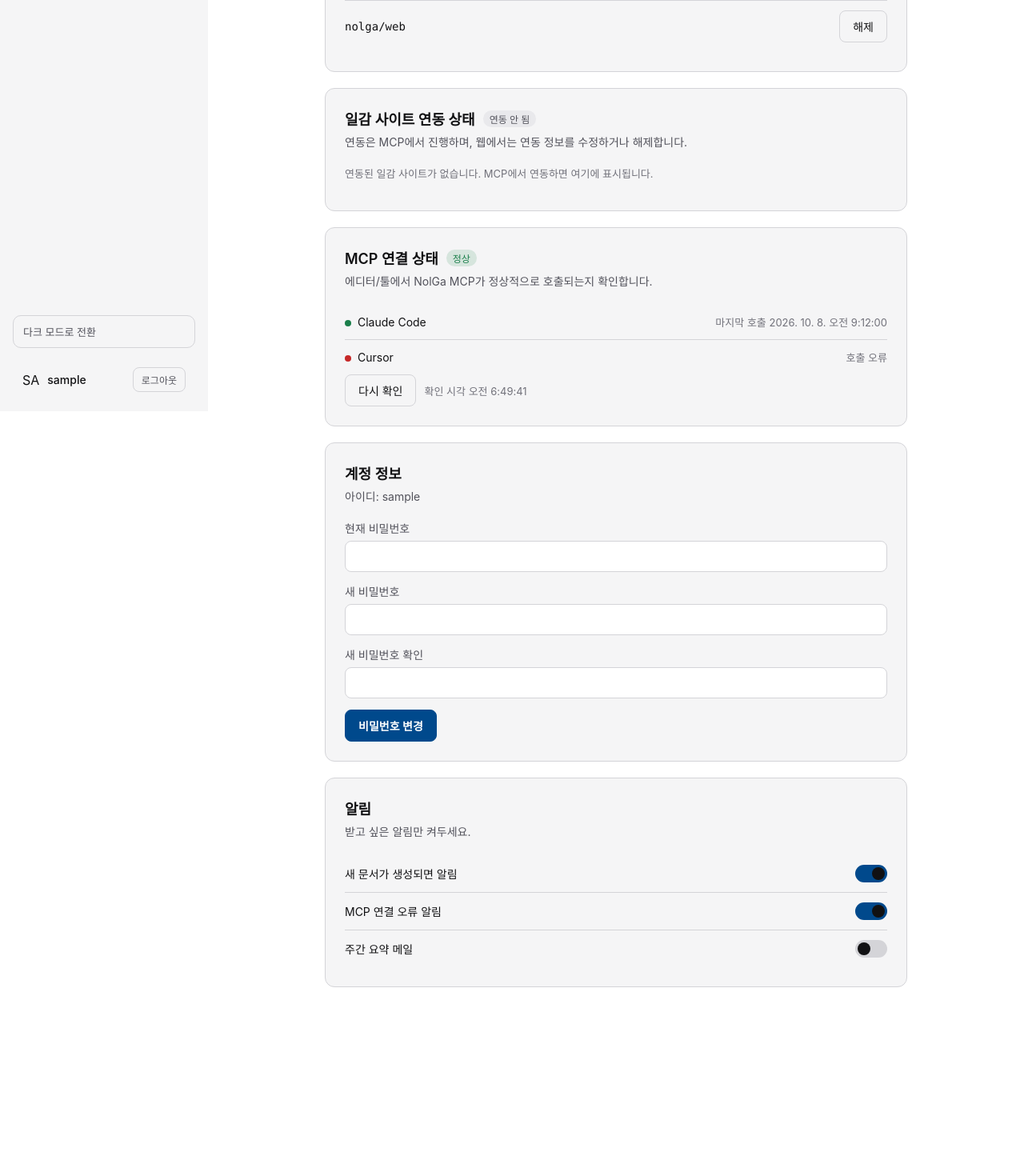
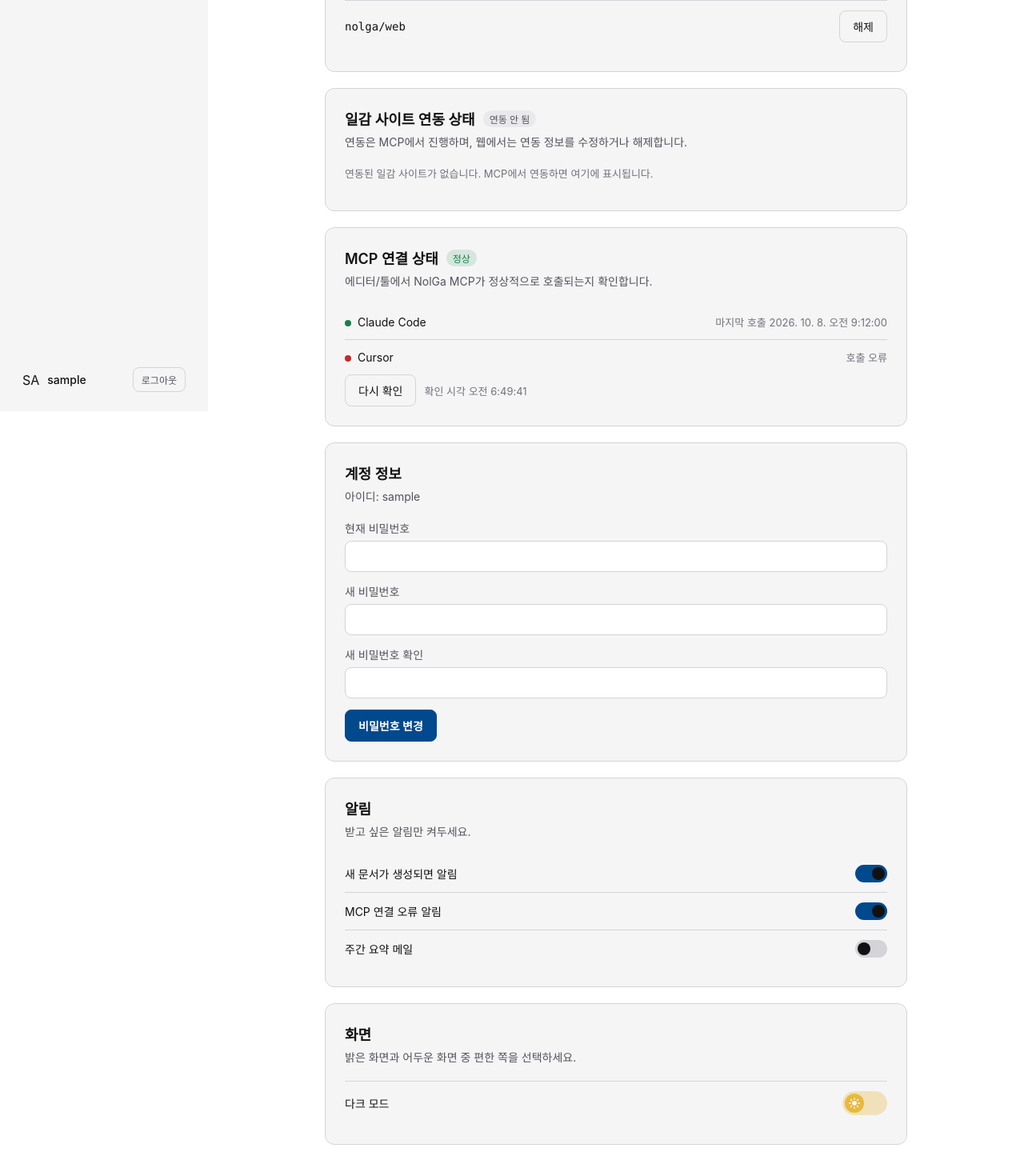
Before and after one commit to NolGa-dsm/NolGa_Frontend, a React (Vite) app: page /settings in a window 1280 px wide. Shown: the part 286-1756 px from the top of the page at 80% size. Before the commit the page ends 1600 px from the top, so only its background shows below. Built offline with nearby package versions, Linux system fonts and the light colour scheme; no server answers; sample sign-in values are in the browser's storage; a web font is replaced by a local one.

Commit message:
feat: 다크 모드 스위치를 설정 페이지의 화면 카드로 이동

```diff
--- a/src/Page/settingsPage.tsx
+++ b/src/Page/settingsPage.tsx
@@ -14,6 +14,7 @@ import {
   type NotificationSettings,
   type TrackedRepository,
 } from '../settings'
+import ThemeSwitch from '../components/ThemeSwitch'
 import { pageStyles } from './dashboardPage'
 
 const errorMessage = (err: unknown) => (err instanceof Error ? err.message : '요청 중 오류가 발생했습니다.')
@@ -305,13 +306,26 @@ function NotificationSection() {
   )
 }
 
+function AppearanceSection() {
+  return (
+    <section className="card" aria-labelledby="s-theme">
+      <h2 id="s-theme" className="card__title">화면</h2>
+      <p className="card__desc">밝은 화면과 어두운 화면 중 편한 쪽을 선택하세요.</p>
+      <div className="list__item">
+        <span>다크 모드</span>
+        <ThemeSwitch />
+      </div>
+    </section>
+  )
+}
+
 function SettingsPage() {
   return (
     <main className="page page--narrow">
       <style>{styles}</style>
       <div className="page__head">
         <h1 className="page__title">설정</h1>
-        <p className="page__subtitle">저장소, 연동, 계정, 알림을 관리합니다</p>
+        <p className="page__subtitle">저장소, 연동, 계정, 알림, 화면을 관리합니다</p>
       </div>
       <div className="settings">
         <RepositorySection />
@@ -319,6 +333,7 @@ function SettingsPage() {
         <McpSection />
         <AccountSection />
         <NotificationSection />
+        <AppearanceSection />
       </div>
     </main>
   )
--- a/src/components/Sidebar.tsx
+++ b/src/components/Sidebar.tsx
@@ -1,6 +1,4 @@
-import { useState } from 'react'
 import { NavLink, useNavigate } from 'react-router-dom'
-import { getTheme, setTheme, type Theme } from '../theme'
 
 const MENU = [
   { to: '/dashboard', label: '전체 문서' },
@@ -10,19 +8,12 @@ const MENU = [
 
 function Sidebar() {
   const navigate = useNavigate()
-  const [theme, setThemeState] = useState<Theme>(getTheme)
   const username = localStorage.getItem('username') ?? '사용자'
 
   const logout = () => {
     localStorage.removeItem('accessToken')
     localStorage.removeItem('username')
     navigate('/login')
-  }
-
-  const toggleTheme = () => {
-    const next = theme === 'dark' ? 'light' : 'dark'
-    setTheme(next)
-    setThemeState(next)
   }
 
   return (
@@ -37,10 +28,6 @@ function Sidebar() {
           </NavLink>
         ))}
       </nav>
-
-      <button type="button" className="sidebar__theme" onClick={toggleTheme}>
-        {theme === 'dark' ? '라이트 모드로 전환' : '다크 모드로 전환'}
-      </button>
 
       <div className="sidebar__profile">
         <span className="avatar">{username.slice(0, 2).toUpperCase()}</span>
@@ -85,19 +72,6 @@ const styles = `
 .sidebar__link:hover { color: var(--text); }
 .sidebar__link.active { background: var(--surface-2); color: var(--text); }
 .sidebar__link:focus-visible { outline: 2px solid var(--primary); outline-offset: 2px; }
-.sidebar__theme {
-  margin: 0 0 8px;
-  padding: 10px 12px;
-  border: 1px solid var(--border);
-  border-radius: 10px;
-  background: transparent;
-  color: var(--text-muted);
-  font-size: 13px;
-  text-align: left;
-  cursor: pointer;
-}
-.sidebar__theme:hover { color: var(--text); background: var(--surface-2); }
-.sidebar__theme:focus-visible { outline: 2px solid var(--primary); outline-offset: 2px; }
 .sidebar__profile {
   display: flex;
   align-items: center;
--- /dev/null
+++ b/src/components/ThemeSwitch.tsx
@@ -0,0 +1,79 @@
+import { useState } from 'react'
+import { getTheme, setTheme, type Theme } from '../theme'
+
+function ThemeSwitch() {
+  const [theme, setThemeState] = useState<Theme>(getTheme)
+
+  const toggle = () => {
+    const next = theme === 'dark' ? 'light' : 'dark'
+    setTheme(next)
+    setThemeState(next)
+  }
+
+  return (
+    <button
+      type="button"
+      role="switch"
+      aria-checked={theme === 'dark'}
+      aria-label="다크 모드"
+      className="themeswitch"
+      onClick={toggle}
+    >
+      <style>{styles}</style>
+      <span className="themeswitch__knob">
+        {theme === 'dark' ? (
+          <svg viewBox="0 0 24 24" width="16" height="16" aria-hidden="true">
+            <path fill="currentColor" d="M20.5 14.5A8.5 8.5 0 0 1 9.5 3.5a.6.6 0 0 0-.8-.7A9.5 9.5 0 1 0 21.2 15.3a.6.6 0 0 0-.7-.8z" />
+          </svg>
+        ) : (
+          <svg viewBox="0 0 24 24" width="16" height="16" aria-hidden="true">
+            <circle cx="12" cy="12" r="4.2" fill="currentColor" />
+            <g stroke="currentColor" strokeWidth="2" strokeLinecap="round">
+              <path d="M12 2.5v2.2M12 19.3v2.2M2.5 12h2.2M19.3 12h2.2M5.3 5.3l1.6 1.6M17.1 17.1l1.6 1.6M5.3 18.7l1.6-1.6M17.1 6.9l1.6-1.6" />
+            </g>
+          </svg>
+        )}
+      </span>
+    </button>
+  )
+}
+
+const styles = `
+.themeswitch {
+  position: relative;
+  width: 56px;
+  height: 30px;
+  flex-shrink: 0;
+  padding: 0;
+  border: 0;
+  border-radius: 999px;
+  background: rgba(232, 185, 63, 0.32);
+  cursor: pointer;
+  transition: background 0.3s ease;
+}
+.themeswitch[aria-checked='true'] { background: var(--surface-2); }
+.themeswitch__knob {
+  position: absolute;
+  top: 3px;
+  left: 3px;
+  display: grid;
+  place-items: center;
+  width: 24px;
+  height: 24px;
+  border-radius: 50%;
+  background: #e8b93f;
+  color: #fff;
+  transition: transform 0.3s ease, background 0.3s ease;
+}
+.themeswitch[aria-checked='true'] .themeswitch__knob {
+  transform: translateX(26px);
+  background: var(--primary);
+  color: var(--primary-ink);
+}
+.themeswitch:focus-visible { outline: 2px solid var(--primary); outline-offset: 2px; }
+@media (prefers-reduced-motion: reduce) {
+  .themeswitch, .themeswitch__knob { transition: none; }
+}
+`
+
+export default ThemeSwitch
```
